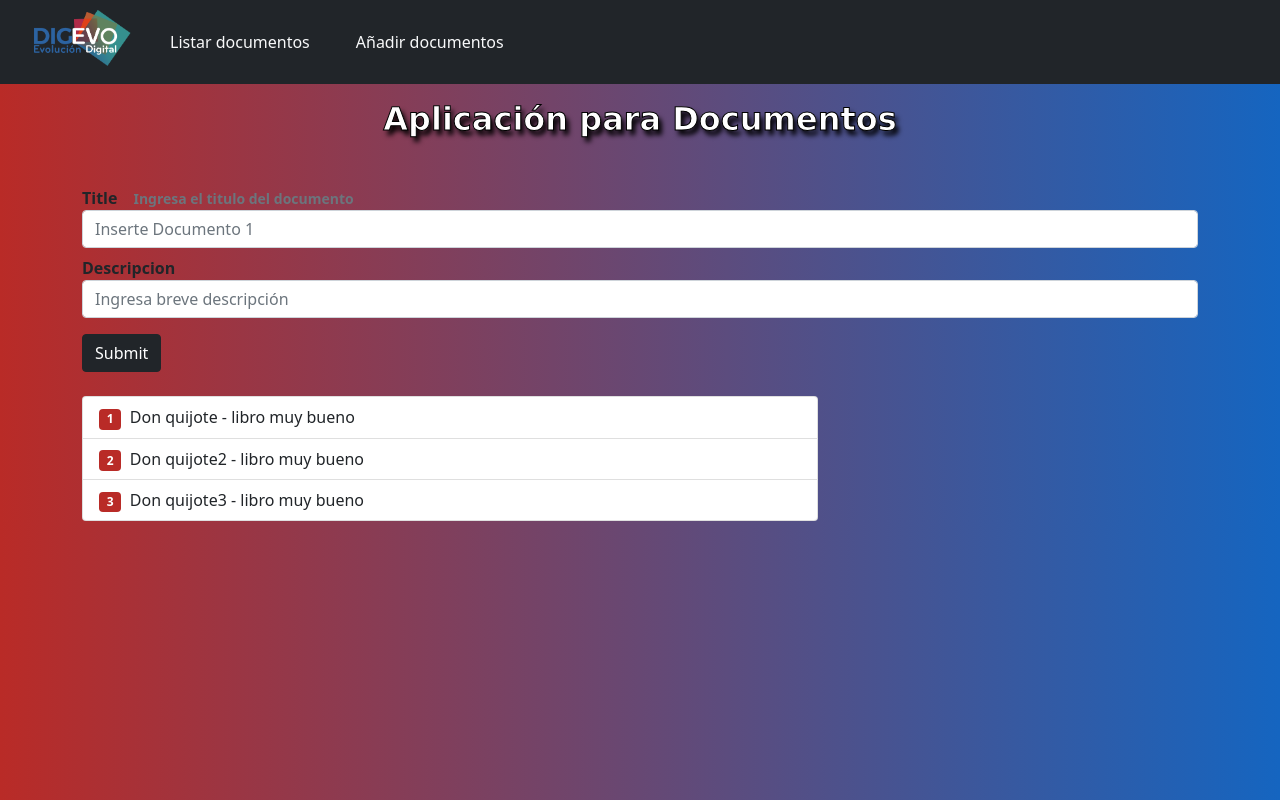
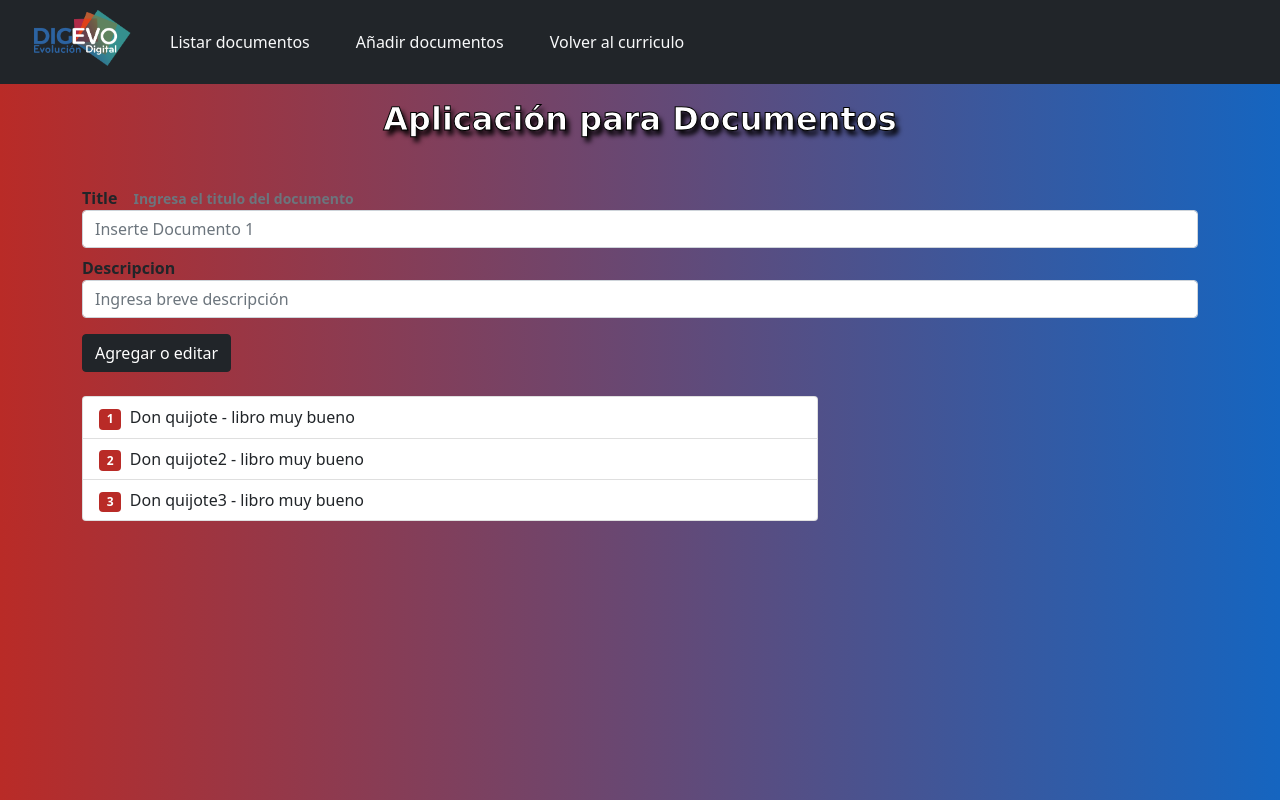
Before and after one commit to seiler18/AngularCrud, an Angular app: page / in a window 1280 px wide. Built offline with nearby package versions, Linux system fonts and the light colour scheme.

Commit message:
añadiendo link al curriculo

```diff
--- a/angular.json
+++ b/angular.json
@@ -55,8 +55,8 @@
               "budgets": [
                 {
                   "type": "initial",
-                  "maximumWarning": "500kb",
-                  "maximumError": "1mb"
+                  "maximumWarning": "4mb",
+                  "maximumError": "5mb"
                 },
                 {
                   "type": "anyComponentStyle",
--- a/src/app/app.component.html
+++ b/src/app/app.component.html
@@ -20,6 +20,11 @@
           </div>
           <div class="nav-item">
             <a class="nav-link Nav text-light" href="#Add" id="Add">Añadir documentos</a>
+          </div>
+
+          <div class="nav-item">
+            <a class="nav-link Nav  text-light" href="https://seiler18.github.io/Curriculo/" id="Listar">Volver al curriculo</a>
+
           </div>
 
 
@@ -49,7 +54,7 @@
       <input type="text" class="form-control" [(ngModel)] ="selectedDocumentos.descripcion" name="descripcion" id="exampleInputPassword1" placeholder="Ingresa breve descripción">
     </div>
 
-    <button (click)="addOrEdit()" type="submit" class="btn btn-dark mt-3">Submit</button>
+    <button (click)="addOrEdit()" type="submit" class="btn btn-dark mt-3">Agregar o editar</button>
     &nbsp;&nbsp;
     <button *ngIf="selectedDocumentos.id !==0" (click)="delete()" class="btn btn-dark mt-3">Delete</button>
 
```
